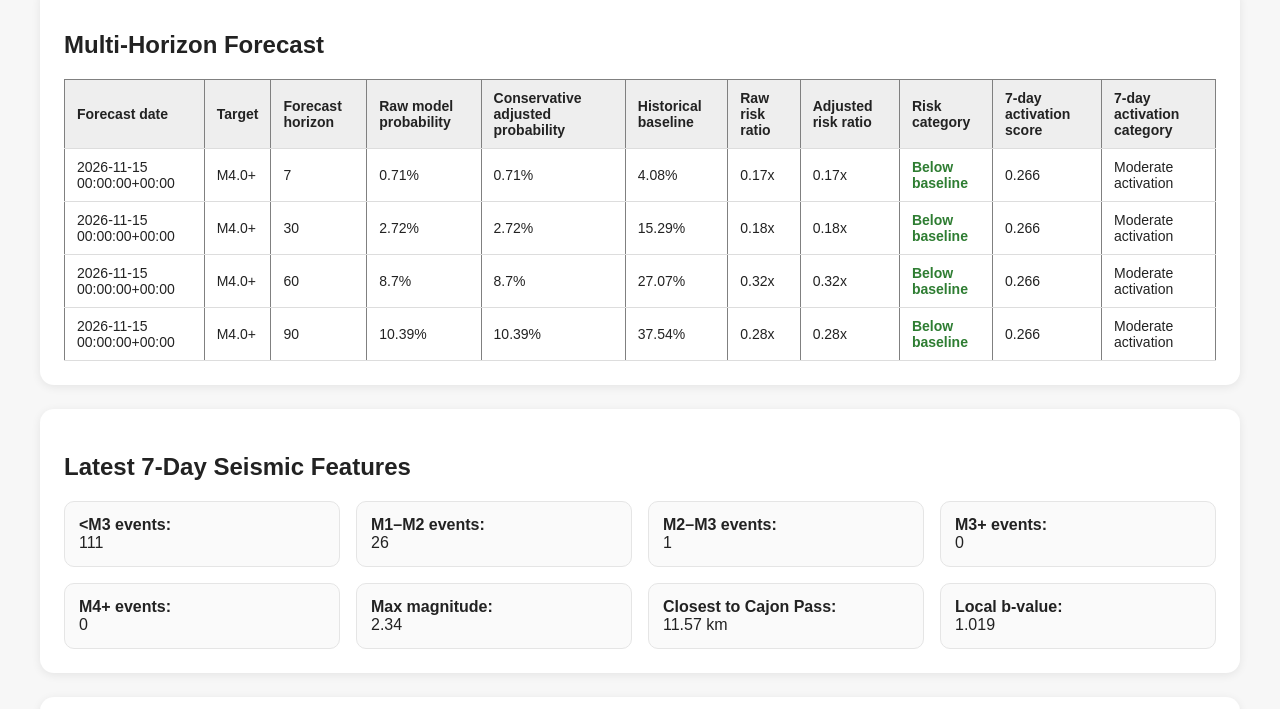
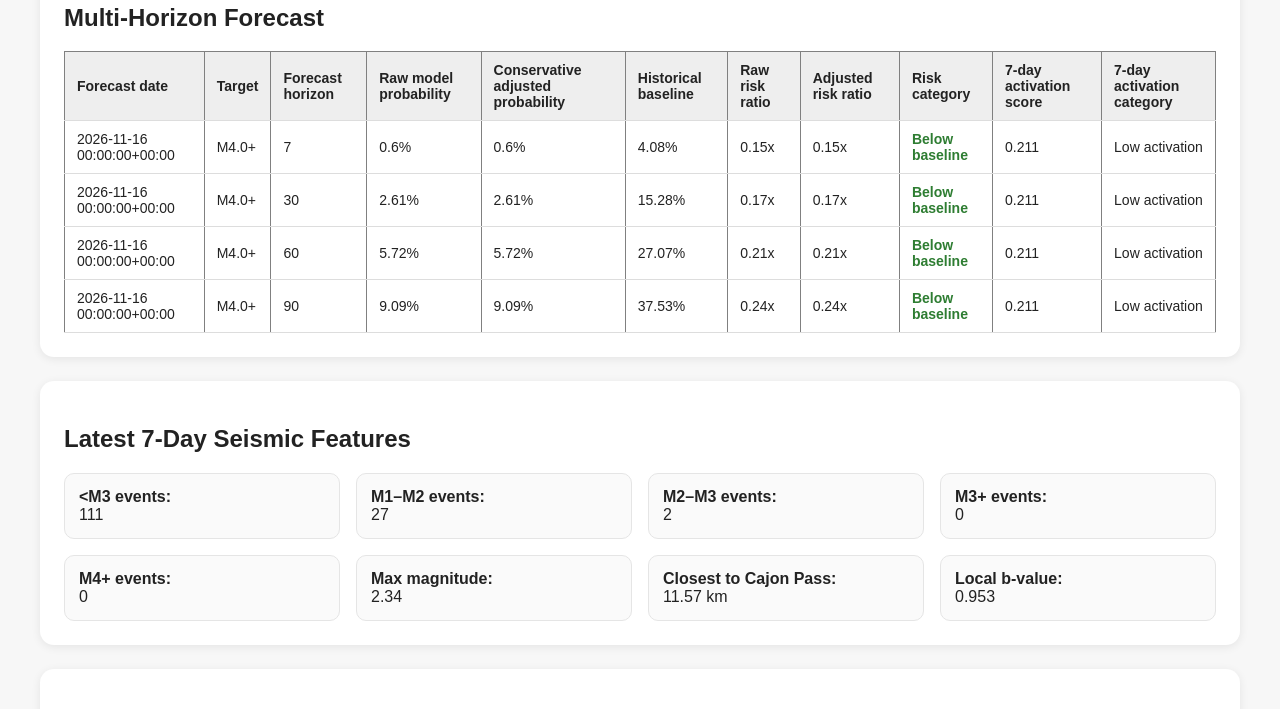
Before and after one commit to DrTAK007/quake-dashboard, a plain HTML site: page docs/index.html in a window 1280 px wide. Shown: the part 800-1509 px from the top of the page. Drawn offline with Linux system fonts and the light colour scheme.

Commit message:
Update earthquake dashboard

```diff
--- a/docs/index.html
+++ b/docs/index.html
@@ -107,18 +107,18 @@
     <h1>Inland Empire / Cajon Pass Earthquake Monitor</h1>
     <div class="subtitle">Daily automated experimental model output for local M4.0+ activity</div>
 
-    <p><strong>Latest forecast date:</strong> 2026-11-15 00:00:00+00:00</p>
+    <p><strong>Latest forecast date:</strong> 2026-11-16 00:00:00+00:00</p>
     <p><strong>Target:</strong> M4.0+ earthquake within the Inland Empire / Cajon Pass study box</p>
     <p><strong>7-day activation score:</strong>
-       <span class="big-number">0.266</span>
-       — <strong>Moderate activation</strong>
+       <span class="big-number">0.211</span>
+       — <strong>Low activation</strong>
     </p>
 </div>
 
 <div class="card">
     <h2>Current Readout</h2>
     <p class="big-readout">
-        Moderate microseismic activation may be present, but the calibrated M4.0+ probability remains below historical baseline in the 7-day and 30-day horizons. The model does not currently indicate elevated short-term M4.0+ probability. The 7-day activation score is moderate, meaning the recent microseismic pattern deserves monitoring but is not classified as high activation.
+        Moderate microseismic activation may be present, but the calibrated M4.0+ probability remains below historical baseline in the 7-day and 30-day horizons. The model does not currently indicate elevated short-term M4.0+ probability. The 7-day activation score is low.
     </p>
 </div>
 
@@ -152,56 +152,56 @@
   </thead>
   <tbody>
     <tr>
-      <td>2026-11-15 00:00:00+00:00</td>
+      <td>2026-11-16 00:00:00+00:00</td>
       <td>M4.0+</td>
       <td>7</td>
-      <td>0.71%</td>
-      <td>0.71%</td>
+      <td>0.6%</td>
+      <td>0.6%</td>
       <td>4.08%</td>
+      <td>0.15x</td>
+      <td>0.15x</td>
+      <td><span class="below">Below baseline</span></td>
+      <td>0.211</td>
+      <td><span class="">Low activation</span></td>
+    </tr>
+    <tr>
+      <td>2026-11-16 00:00:00+00:00</td>
+      <td>M4.0+</td>
+      <td>30</td>
+      <td>2.61%</td>
+      <td>2.61%</td>
+      <td>15.28%</td>
       <td>0.17x</td>
       <td>0.17x</td>
       <td><span class="below">Below baseline</span></td>
-      <td>0.266</td>
-      <td><span class="">Moderate activation</span></td>
+      <td>0.211</td>
+      <td><span class="">Low activation</span></td>
     </tr>
     <tr>
-      <td>2026-11-15 00:00:00+00:00</td>
+      <td>2026-11-16 00:00:00+00:00</td>
       <td>M4.0+</td>
-      <td>30</td>
-      <td>2.72%</td>
-      <td>2.72%</td>
-      <td>15.29%</td>
-      <td>0.18x</td>
-      <td>0.18x</td>
+      <td>60</td>
+      <td>5.72%</td>
+      <td>5.72%</td>
+      <td>27.07%</td>
+      <td>0.21x</td>
+      <td>0.21x</td>
       <td><span class="below">Below baseline</span></td>
-      <td>0.266</td>
-      <td><span class="">Moderate activation</span></td>
+      <td>0.211</td>
+      <td><span class="">Low activation</span></td>
     </tr>
     <tr>
-      <td>2026-11-15 00:00:00+00:00</td>
-      <td>M4.0+</td>
-      <td>60</td>
-      <td>8.7%</td>
-      <td>8.7%</td>
-      <td>27.07%</td>
-      <td>0.32x</td>
-      <td>0.32x</td>
-      <td><span class="below">Below baseline</span></td>
-      <td>0.266</td>
-      <td><span class="">Moderate activation</span></td>
-    </tr>
-    <tr>
-      <td>2026-11-15 00:00:00+00:00</td>
+      <td>2026-11-16 00:00:00+00:00</td>
       <td>M4.0+</td>
       <td>90</td>
-      <td>10.39%</td>
-      <td>10.39%</td>
-      <td>37.54%</td>
-      <td>0.28x</td>
-      <td>0.28x</td>
+      <td>9.09%</td>
+      <td>9.09%</td>
+      <td>37.53%</td>
+      <td>0.24x</td>
+      <td>0.24x</td>
       <td><span class="below">Below baseline</span></td>
-      <td>0.266</td>
-      <td><span class="">Moderate activation</span></td>
+      <td>0.211</td>
+      <td><span class="">Low activation</span></td>
     </tr>
   </tbody>
 </table>
@@ -212,13 +212,13 @@
 
     <div class="grid">
         <div class="mini"><strong>&lt;M3 events:</strong><br>111</div>
-        <div class="mini"><strong>M1–M2 events:</strong><br>26</div>
-        <div class="mini"><strong>M2–M3 events:</strong><br>1</div>
+        <div class="mini"><strong>M1–M2 events:</strong><br>27</div>
+        <div class="mini"><strong>M2–M3 events:</strong><br>2</div>
         <div class="mini"><strong>M3+ events:</strong><br>0</div>
         <div class="mini"><strong>M4+ events:</strong><br>0</div>
         <div class="mini"><strong>Max magnitude:</strong><br>2.34</div>
         <div class="mini"><strong>Closest to Cajon Pass:</strong><br>11.57 km</div>
-        <div class="mini"><strong>Local b-value:</strong><br>1.019</div>
+        <div class="mini"><strong>Local b-value:</strong><br>0.953</div>
     </div>
 </div>
 
```
